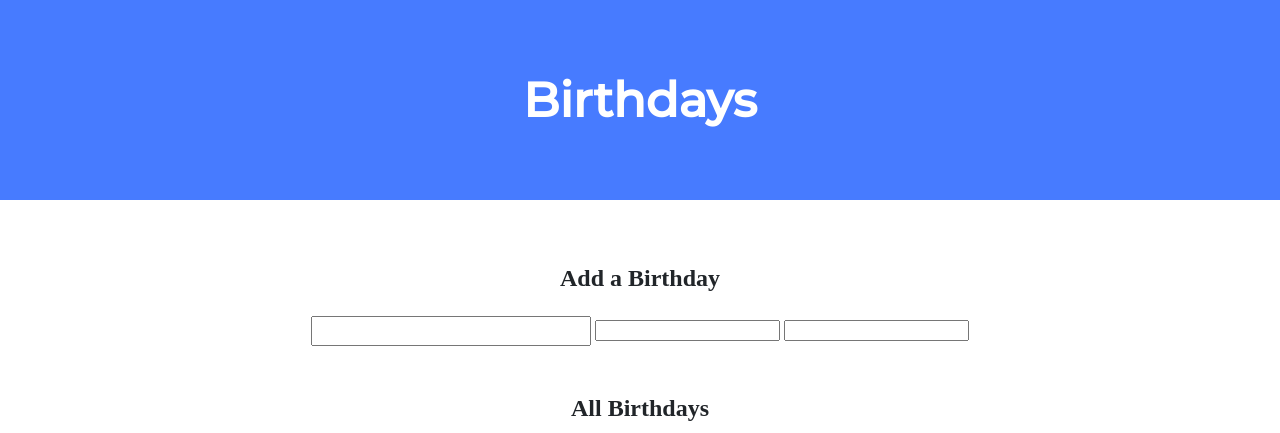
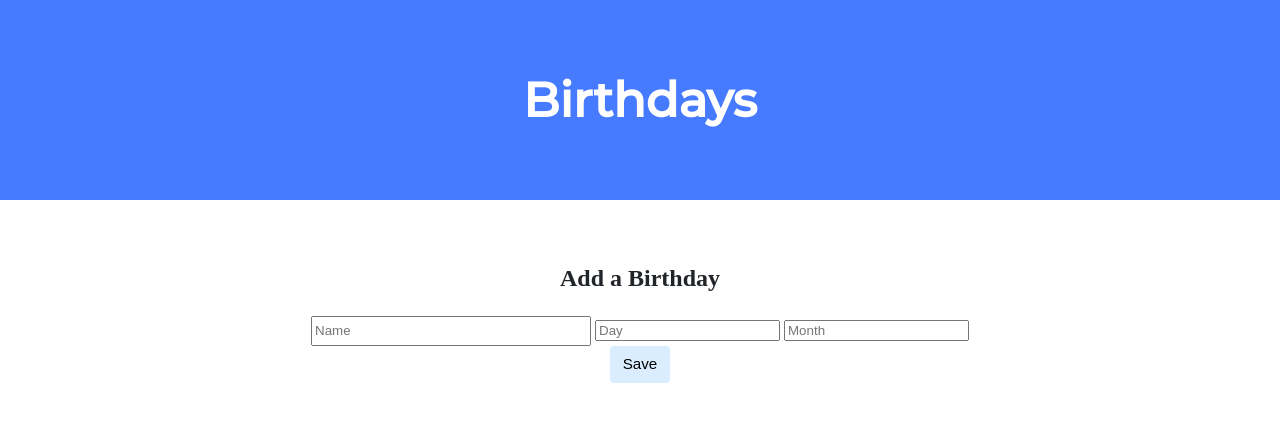
Before and after one commit to MicVerg/Python.PokeInfo, a Flask app: page / in a window 1280 px wide. Shown: the top 433 px of the page. Run offline with Flask 3, Linux system fonts and the light colour scheme; some libraries are stand-ins or nearby versions.

Commit message:
Sun, May 28, 2023, 9:58 AM +02:00

```diff
--- a/birthdays/templates/index.html
+++ b/birthdays/templates/index.html
@@ -15,9 +15,13 @@
 
                 <h2>Add a Birthday</h2>
                 <!-- TODO: Create a form for users to submit a name, a month, and a day -->
-                <input name="name" type="text">
-                <input name="day" type="integer">
-                <input name="month" type="integer">
+                <form action="/" method="post">
+                    <input name="name" type="text" placeholder="Name">
+                    <input name="day" type="integer" placeholder="Day">
+                    <input name="month" type="integer" placeholder="Month">
+                    <br>
+                    <button type="submit">Save</button>
+                </form>
             </div>
 
             <div class="section">
```
